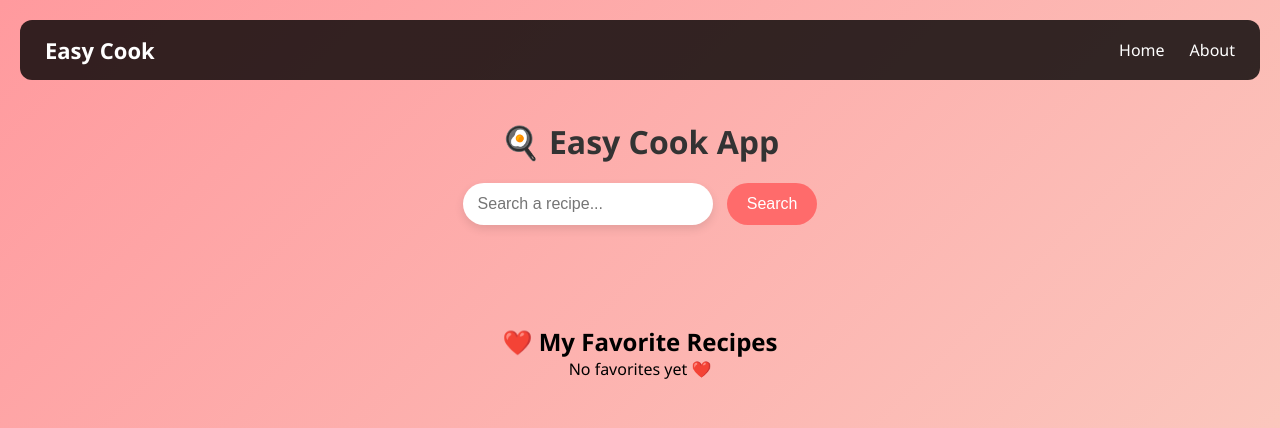
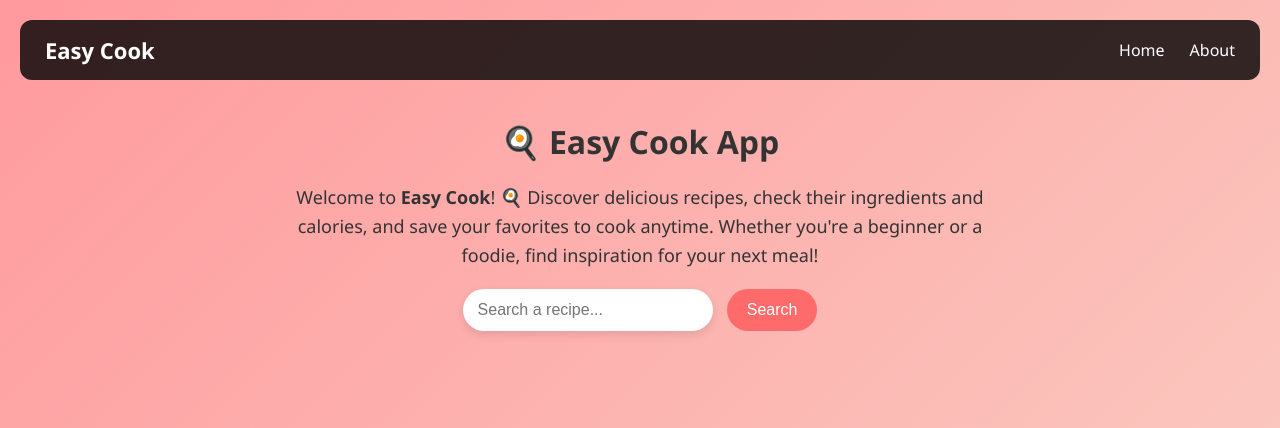
Before and after one commit to Guevarachirino/easycookapp, a plain HTML site: page index.html in a window 1280 px wide. Shown: the top 428 px of the page. Drawn offline with Linux system fonts and the light colour scheme.

Commit message:
adding more text

```diff
--- a/css/styles.css
+++ b/css/styles.css
@@ -252,6 +252,15 @@ main h1 {
   color: #555;
 }
 
+.intro-text {
+  max-width: 700px;
+  margin: 20px auto;
+  font-size: 18px;
+  color: #333;
+  line-height: 1.6;
+  text-align: center;
+}
+
 
 
 @media (max-width: 768px) {
--- a/index.html
+++ b/index.html
@@ -30,6 +30,12 @@
 
   <main>
     <h1>🍳 Easy Cook App</h1>
+    <p class="intro-text">
+      Welcome to <strong>Easy Cook</strong>! 🍳 Discover delicious recipes, check their ingredients and calories, and
+      save your favorites to cook anytime.
+      Whether you're a beginner or a foodie, find inspiration for your next meal!
+    </p>
+
     <input type="text" id="searchInput" placeholder="Search a recipe..." />
     <button id="searchBtn">Search</button>
     <div id="recipeContainer"></div>
```
